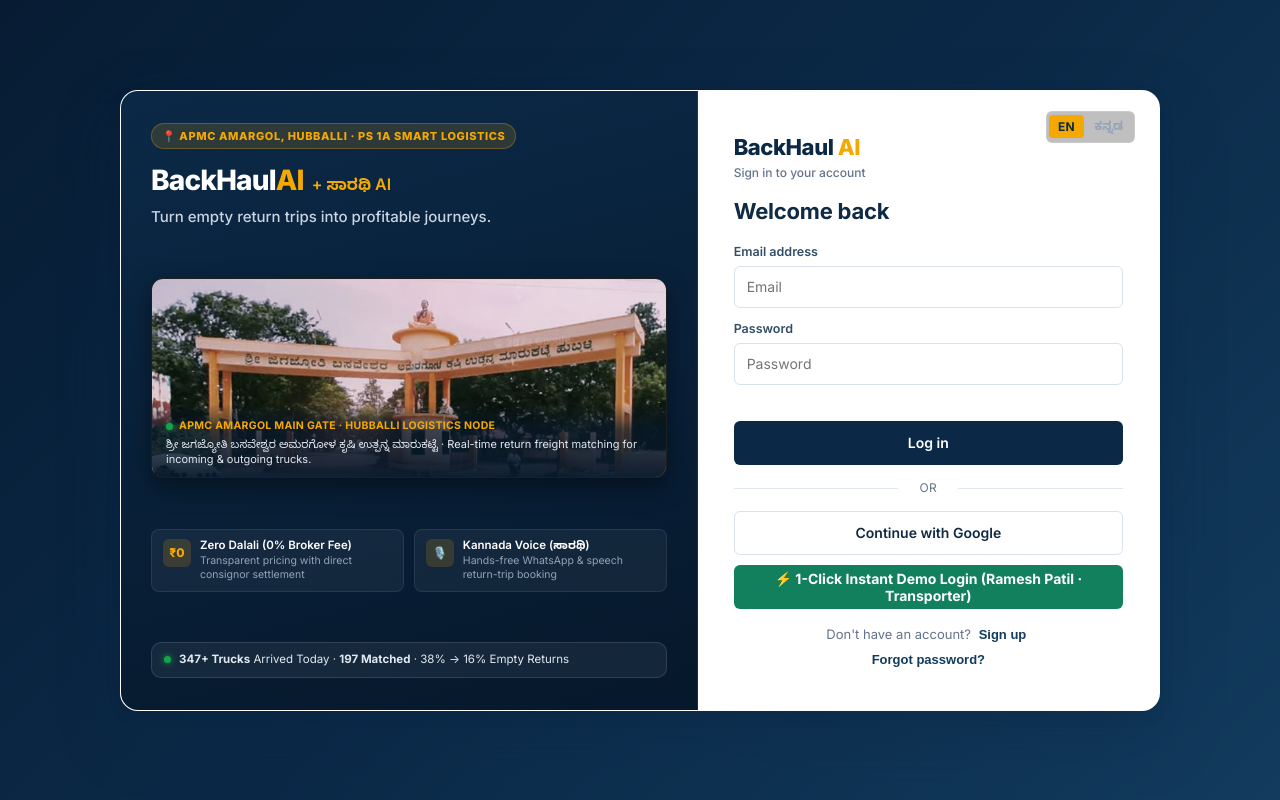
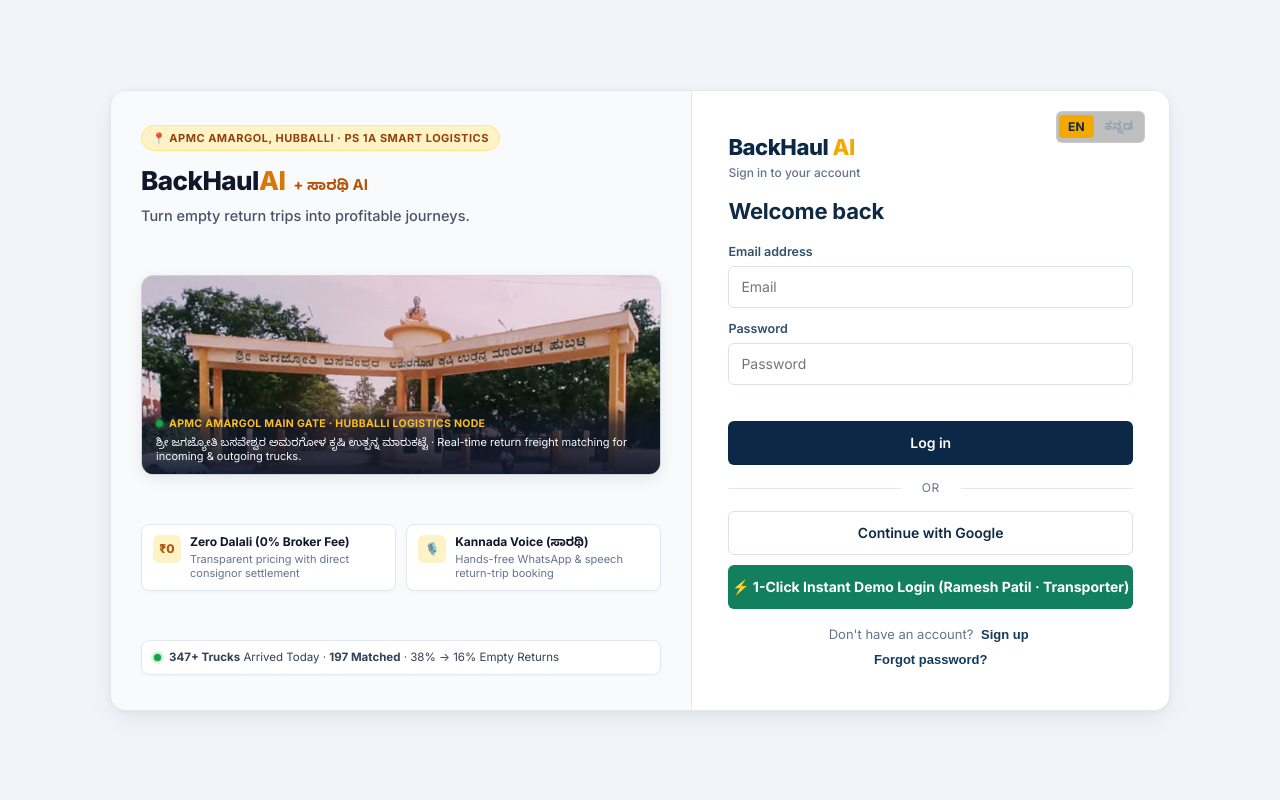
Before and after one commit to maheshMadiwalar18/leap_hubballi, a website: page index.html in a window 1280 px wide. Drawn offline with nearby package versions, Linux system fonts and the light colour scheme; no server answers.

Commit message:
Switch authentication & portal theme to natural light color palette and clean up unused CSS

```diff
--- a/index.html
+++ b/index.html
@@ -9,7 +9,7 @@
 <link rel="preconnect" href="https://fonts.googleapis.com">
 <link rel="preconnect" href="https://fonts.gstatic.com" crossorigin>
 <link href="https://fonts.googleapis.com/css2?family=Inter:wght@400;500;600;700;800&family=Noto+Sans+Kannada:wght@400;500;600;700&display=swap" rel="stylesheet">
-<link rel="stylesheet" href="style.css?v=19">
+<link rel="stylesheet" href="style.css?v=20">
 </head>
 <body>
 
@@ -217,6 +217,6 @@
 
 <script src="https://cdnjs.cloudflare.com/ajax/libs/leaflet/1.9.4/leaflet.min.js"></script>
 <script src="https://cdn.jsdelivr.net/npm/chart.js@4.4.1/dist/chart.umd.min.js"></script>
-<script src="style.js?v=19"></script>
+<script src="style.js?v=20"></script>
 </body>
 </html>
--- a/style.css
+++ b/style.css
@@ -524,7 +524,7 @@
 }
 
 /* ==========================================================================
-   AUTHENTICATION OVERLAY (2-COLUMN B2B SAAS VIEW)
+   AUTHENTICATION OVERLAY (2-COLUMN B2B SAAS VIEW - LIGHT NATURAL THEME)
    ========================================================================== */
 .ov {
   position: fixed;
@@ -535,7 +535,7 @@
   justify-content: center;
   overflow-y: auto;
   padding: 24px;
-  background: linear-gradient(135deg, #071C33 0%, #0B2947 50%, #123B5D 100%);
+  background: #F1F5F9;
 }
 
 .ov[hidden] {
@@ -544,54 +544,54 @@
 
 .auth-split-wrapper {
   display: grid;
-  grid-template-columns: 1.25fr 1fr;
+  grid-template-columns: 1.22fr 1fr;
   width: 100%;
-  max-width: 1040px;
+  max-width: 1060px;
   background: #FFFFFF;
-  border-radius: var(--radius-xl);
+  border-radius: 16px;
   overflow: hidden;
-  box-shadow: 0 24px 60px rgba(11, 41, 71, 0.35), 0 4px 16px rgba(0, 0, 0, 0.08);
-  animation: authIn 0.35s ease;
+  box-shadow: 0 10px 30px -5px rgba(15, 23, 42, 0.08), 0 2px 6px rgba(15, 23, 42, 0.04);
+  animation: authIn 0.3s ease;
   margin: auto;
-  border: 1px solid rgba(255, 255, 255, 0.15);
+  border: 1px solid #E2E8F0;
 }
 
 @keyframes authIn {
-  from { opacity: 0; transform: translateY(16px); }
+  from { opacity: 0; transform: translateY(12px); }
   to { opacity: 1; transform: translateY(0); }
 }
 
 @media (max-width: 900px) {
   .auth-split-wrapper {
     grid-template-columns: 1fr;
-    max-width: 460px;
+    max-width: 480px;
   }
   .auth-hero-pane {
     display: none;
   }
 }
 
-/* Left Brand & Real Scenario Hero Pane */
+/* Left Brand & Real Scenario Hero Pane (Light & Natural) */
 .auth-hero-pane {
-  background: linear-gradient(165deg, #0B2947 0%, #06182B 100%);
-  color: #FFFFFF;
-  padding: 32px 30px;
+  background: #F8FAFC;
+  color: #0F172A;
+  padding: 34px 30px;
   display: flex;
   flex-direction: column;
   justify-content: space-between;
   gap: 16px;
-  border-right: 1px solid rgba(255, 255, 255, 0.08);
+  border-right: 1px solid #E2E8F0;
   position: relative;
 }
 
 .auth-brand-badge {
   display: inline-block;
-  background: rgba(245, 169, 0, 0.15);
-  color: var(--color-accent);
-  border: 1px solid rgba(245, 169, 0, 0.3);
+  background: #FEF3C7;
+  color: #92400E;
+  border: 1px solid #FDE68A;
   font-size: 11px;
-  font-weight: 800;
-  letter-spacing: 0.6px;
+  font-weight: 700;
+  letter-spacing: 0.5px;
   padding: 4px 10px;
   border-radius: 20px;
   margin-bottom: 10px;
@@ -605,28 +605,28 @@
 }
 
 .brand-text {
-  font-size: 28px;
+  font-size: 26px;
   font-weight: 800;
-  letter-spacing: -0.03em;
-  color: #FFFFFF;
+  letter-spacing: -0.02em;
+  color: #0F172A;
 }
 
 .brand-dot {
-  color: var(--color-accent);
+  color: #D97706;
 }
 
 .brand-subtag {
-  font-size: 16px;
-  font-weight: 600;
-  color: var(--color-accent);
+  font-size: 15px;
+  font-weight: 700;
+  color: #B45309;
 }
 
 .auth-hero-tagline {
-  font-size: 15px;
+  font-size: 14.5px;
   font-weight: 500;
-  color: #CBD5E1;
+  color: #475569;
   margin: 0;
-  line-height: 1.35;
+  line-height: 1.4;
 }
 
 /* Real Scenario Photo Showcase */
@@ -634,9 +634,9 @@
   position: relative;
   border-radius: 12px;
   overflow: hidden;
-  box-shadow: 0 10px 24px rgba(0, 0, 0, 0.4);
-  border: 1px solid rgba(255, 255, 255, 0.12);
-  background: #000;
+  box-shadow: 0 4px 14px rgba(0, 0, 0, 0.08);
+  border: 1px solid #CBD5E1;
+  background: #F1F5F9;
   max-height: 200px;
 }
 
@@ -645,11 +645,11 @@
   height: 200px;
   object-fit: cover;
   display: block;
-  transition: transform 0.4s ease;
+  transition: transform 0.35s ease;
 }
 
 .auth-photo-card:hover .auth-scenario-img {
-  transform: scale(1.03);
+  transform: scale(1.02);
 }
 
 .auth-photo-overlay {
@@ -657,8 +657,8 @@
   bottom: 0;
   left: 0;
   right: 0;
-  background: linear-gradient(to top, rgba(6, 24, 43, 0.95) 0%, rgba(6, 24, 43, 0.7) 65%, transparent 100%);
-  padding: 14px 14px 10px;
+  background: linear-gradient(to top, rgba(15, 23, 42, 0.94) 0%, rgba(15, 23, 42, 0.65) 70%, transparent 100%);
+  padding: 12px 14px 10px;
   display: flex;
   flex-direction: column;
   gap: 3px;
@@ -670,14 +670,14 @@
   gap: 6px;
   font-size: 10.5px;
   font-weight: 700;
-  color: #F5A900;
+  color: #FBBF24;
   letter-spacing: 0.3px;
   text-transform: uppercase;
 }
 
 .auth-photo-caption {
   font-size: 11px;
-  color: #E2E8F0;
+  color: #F8FAFC;
   line-height: 1.35;
   margin: 0;
 }
@@ -693,18 +693,19 @@
   display: flex;
   align-items: flex-start;
   gap: 9px;
-  background: rgba(255, 255, 255, 0.05);
-  border: 1px solid rgba(255, 255, 255, 0.08);
+  background: #FFFFFF;
+  border: 1px solid #E2E8F0;
   border-radius: 8px;
-  padding: 9px 11px;
+  padding: 10px 11px;
+  box-shadow: 0 1px 3px rgba(0, 0, 0, 0.03);
 }
 
 .metric-icon-box {
   width: 28px;
   height: 28px;
   border-radius: 6px;
-  background: rgba(245, 169, 0, 0.16);
-  color: #F5A900;
+  background: #FEF3C7;
+  color: #B45309;
   font-weight: 800;
   font-size: 12px;
   display: flex;
@@ -719,37 +720,38 @@
 }
 
 .metric-text strong {
-  font-size: 11.5px;
-  color: #FFFFFF;
-  font-weight: 600;
+  font-size: 12px;
+  color: #0F172A;
+  font-weight: 700;
   line-height: 1.2;
 }
 
 .metric-text span {
-  font-size: 10.5px;
-  color: #94A3B8;
+  font-size: 11px;
+  color: #64748B;
   line-height: 1.3;
   margin-top: 2px;
 }
 
 .auth-yard-pill {
-  background: rgba(255, 255, 255, 0.06);
-  border: 1px solid rgba(255, 255, 255, 0.12);
-  border-radius: var(--radius-md);
+  background: #FFFFFF;
+  border: 1px solid #E2E8F0;
+  border-radius: 8px;
   padding: 8px 12px;
   font-size: 11.5px;
-  color: #E2E8F0;
+  color: #334155;
   display: flex;
   align-items: center;
   gap: 8px;
+  box-shadow: 0 1px 2px rgba(0, 0, 0, 0.03);
 }
 
 .live-dot {
   width: 7px;
   height: 7px;
   border-radius: 50%;
-  background: var(--color-success);
-  box-shadow: 0 0 6px var(--color-success);
+  background: #16A34A;
+  box-shadow: 0 0 4px #16A34A;
   flex-shrink: 0;
 }
 
```
